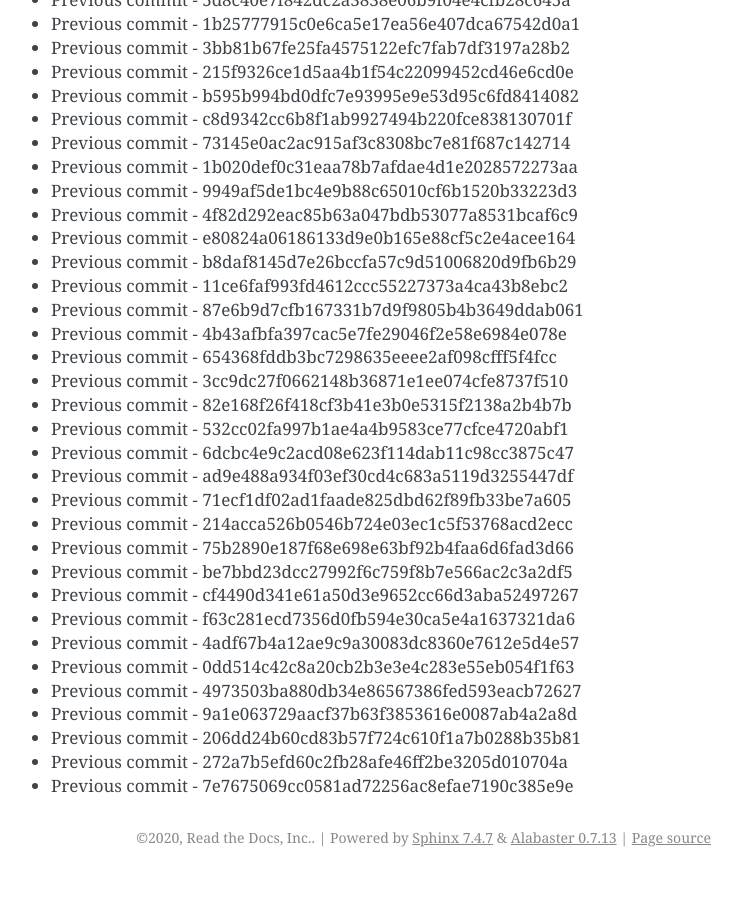
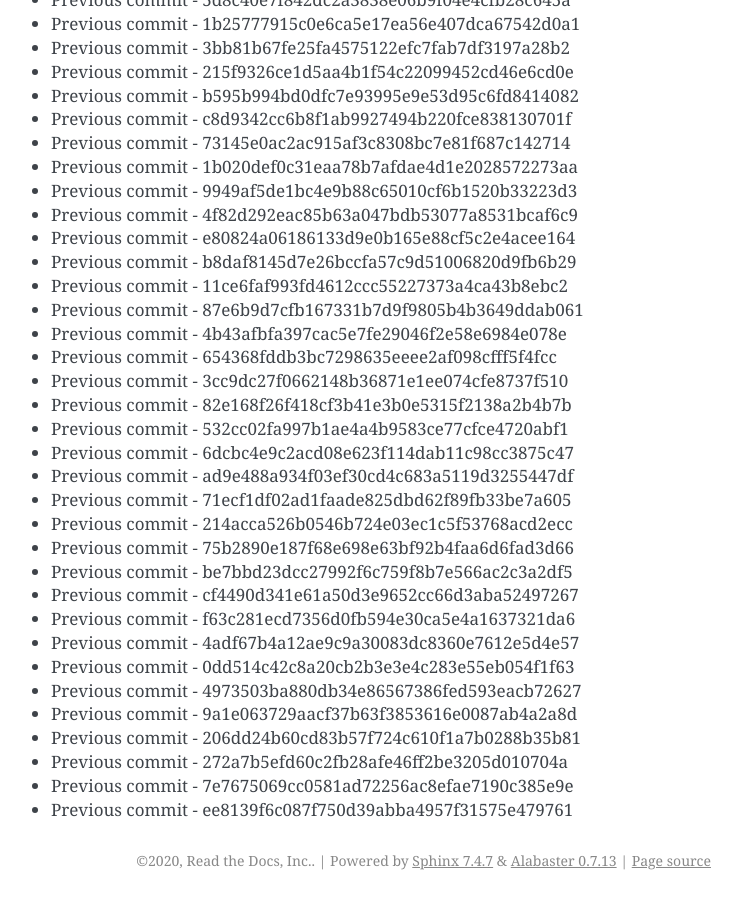
Before and after one commit to readthedocs/rtd-git-stresstest, a Sphinx documentation site: the page built from docs/updates.rst, in a window 1280 px wide and 900 px high, scrolled down 44132 px. Shown: the whole window, without its empty margins (399-1141 px from the left). Built offline with Sphinx 7.4.7, drawn with Linux system fonts in a browser that asks for light colours; before the commit the page ends 45009 px from its top, so only the background shows below that.

Commit message:
Generating commit from previous: ee8139f6c087f750d39abba4957f31575e479761

```diff
--- a/docs/updates.rst
+++ b/docs/updates.rst
@@ -1886,3 +1886,4 @@ It can be tested for any performance characteristics.
 * Previous commit - 206dd24b60cd83b57f724c610f1a7b0288b35b81
 * Previous commit - 272a7b5efd60c2fb28afe46ff2be3205d010704a
 * Previous commit - 7e7675069cc0581ad72256ac8efae7190c385e9e
+* Previous commit - ee8139f6c087f750d39abba4957f31575e479761
```
